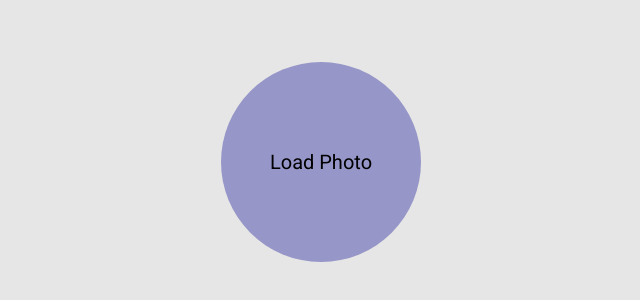
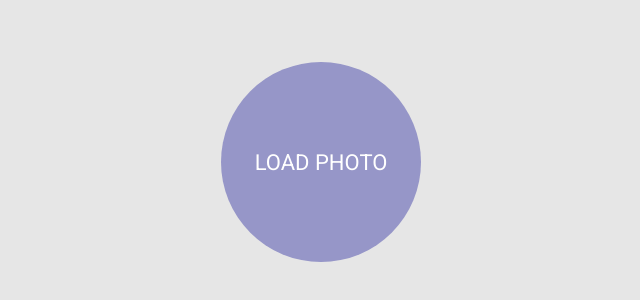
Before and after one commit to olegpl1993/photo-editor, a React (Vite) app: page / in a window 1280 px wide. Shown: the part 238-538 px from the top of the page, without its empty margins (319-959 px from the left). Built offline with nearby package versions, Linux system fonts and the light colour scheme.

Commit message:
feat: filtersToolbar

```diff
--- a/src/App.module.css
+++ b/src/App.module.css
@@ -32,5 +32,6 @@
   align-items: center;
   justify-content: center;
   background-color: rgb(150, 150, 200);
-  font-size: 20px;
+  font-size: 22px;
+  color: white;
 }
--- a/src/App.tsx
+++ b/src/App.tsx
@@ -85,7 +85,7 @@ function App() {
   return (
     <div className={styles.loadPhotoWrapper}>
       <button onClick={() => loadImg(setFile)} className={styles.loadPhotoBtn}>
-        Load Photo
+        LOAD PHOTO
       </button>
     </div>
   );
--- a/src/FiltersToolbar/FiltersToolbar.module.css
+++ b/src/FiltersToolbar/FiltersToolbar.module.css
@@ -6,6 +6,7 @@
   display: flex;
   flex-direction: column;
   align-items: center;
+  justify-content: flex-start;
   gap: 10px;
   background-color: var(--toolbar-bg-color);
   overflow-y: auto;
```
